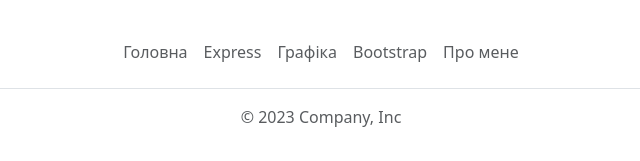
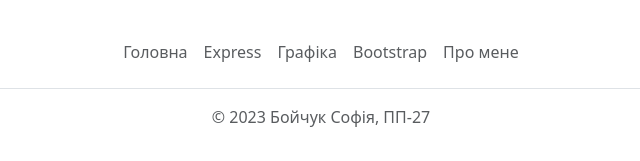
Before and after one commit to lsofiabo/Samostiyna, a Node server app: page / in a window 1280 px wide. Shown: the part 1656-1817 px from the top of the page, without its empty margins (319-959 px from the left). Run offline with Node 20, Linux system fonts and the light colour scheme; some libraries are stand-ins or nearby versions.

Commit message:
fix footer copyright

```diff
--- a/views/partials/footer.hbs
+++ b/views/partials/footer.hbs
@@ -6,5 +6,5 @@
 		<li class="nav-item"><a href="/bootstrap" class="nav-link px-2 text-body-secondary">Bootstrap</a></li>
 		<li class="nav-item"><a href="/about" class="nav-link px-2 text-body-secondary">Про мене</a></li>
 	</ul>
-	<p class="text-center text-body-secondary">© 2023 Company, Inc</p>
+	<p class="text-center text-body-secondary">© 2023 Бойчук Софія, ПП-27</p>
 </footer>
```
